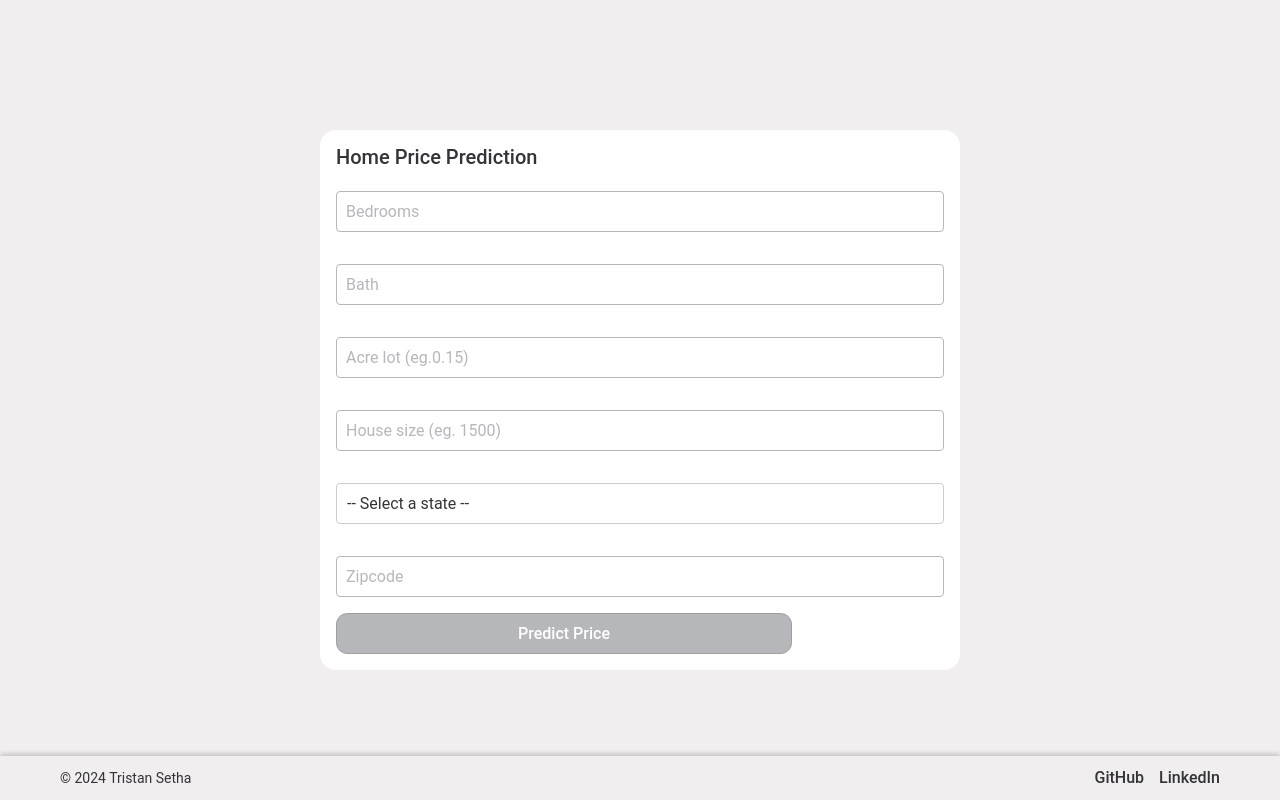
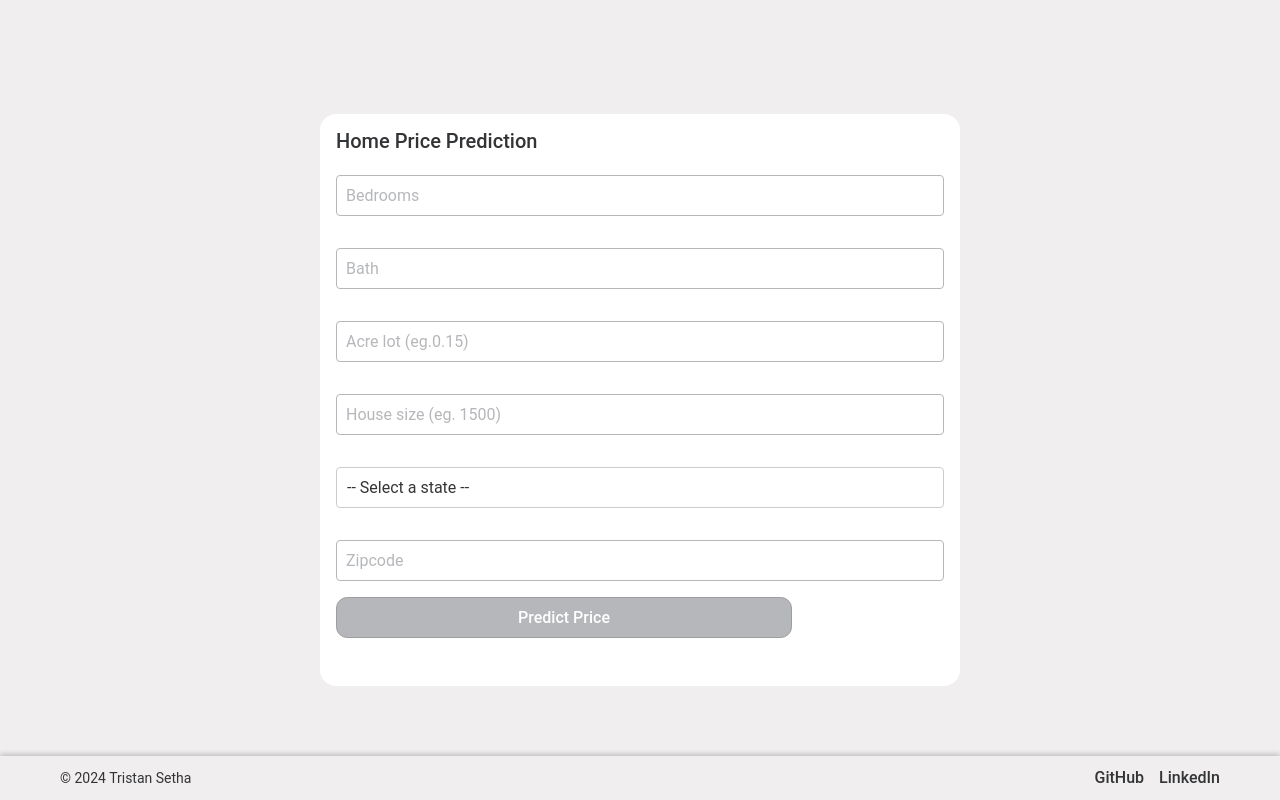
Before and after one commit to tseth4/house-price-prediction-app, a React (Vite) app in the folder frontend-react/: page / in a window 1280 px wide. Built offline with nearby package versions, Linux system fonts and the light colour scheme.

Commit message:
change prediction results style

```diff
--- a/frontend-react/src/views/HandlePricePredictionForm/HandlePricePredictionForm.tsx
+++ b/frontend-react/src/views/HandlePricePredictionForm/HandlePricePredictionForm.tsx
@@ -28,8 +28,8 @@ const HomePricePredictionForm: React.FC = () => {
   };
 
   useEffect(() => {
-    console.log("formData: ",formData)
-  },[formData])
+    console.log("formData: ", formData)
+  }, [formData])
 
   const handleSubmit = async (e: React.FormEvent) => {
     e.preventDefault();
@@ -51,7 +51,7 @@ const HomePricePredictionForm: React.FC = () => {
 
       const data = await response.json();
       console.log("data.prediction: ", data)
-      setPrediction(`Predicted Price: ${data.prediction}`);
+      setPrediction(`${data.prediction}`);
     } catch (err: any) {
       setError(`Failed to fetch prediction: ${err.message}`);
     }
@@ -69,11 +69,19 @@ const HomePricePredictionForm: React.FC = () => {
           onStateChange={handleStateChange}
         />
         <Input inputType="number" name="zip_code" label="Zipcode" value={formData.zip_code} onChange={handleChange} />
-        <Button label="Predict Price" onClick={() => {}} disabled={!areAllFieldsFilled} />
+        <Button label="Predict Price" onClick={() => { }} disabled={!areAllFieldsFilled} />
 
       </form>
-      {prediction && <p>{prediction}</p>}
-      {error && <p style={{ color: "red" }}>{error}</p>}
+      <div className="home-price-container-results">
+        {prediction && (
+          <div className="prediction-container">
+            <b>prediction: </b>
+            <div></div>
+            <p className="prediction-value">$ {prediction}</p>
+          </div>
+        )}
+        {error && <p style={{ color: "red" }}>{error}</p>}
+      </div>
     </div>
   );
 };
--- a/frontend-react/src/views/HandlePricePredictionForm/HomePrice.scss
+++ b/frontend-react/src/views/HandlePricePredictionForm/HomePrice.scss
@@ -11,6 +11,12 @@
     margin-bottom: 0.35em;
     font-size: 1.25em;
     font-weight: 500;
+  }
+
+  &-results {
+    display: flex;
+    align-items: center;
+    padding: 1em;
   }
 
 
@@ -38,3 +44,8 @@
     }
   }
 }
+
+.prediction-value {
+  color: var(--accent-text-color);
+  font-size: 2em;
+}
```
